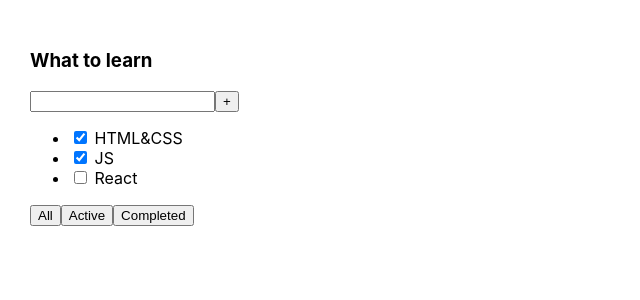
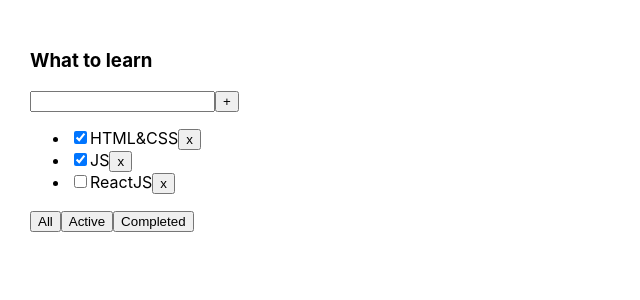
Before and after one commit to BSN89/todolist, a React (Create React App) app: page / in a window 1280 px wide. Shown: the top 300 px of the page, without its empty margins (0-640 px from the left). Built offline with nearby package versions, Linux system fonts and the light colour scheme.

Commit message:
lesson 2

```diff
--- a/src/App.tsx
+++ b/src/App.tsx
@@ -1,28 +1,43 @@
-import React from 'react';
+import React, {useState} from 'react';
 import './App.css';
+import {Todolist} from './Todolist';
+
+
+export type FilterValueType = 'all' | 'active' | 'completed'
 
 function App() {
+
+    let [tasks, setTasks] = useState([
+        {id: 1, title: 'HTML&CSS', isDone: true},
+        {id: 2, title: 'JS', isDone: true},
+        {id: 3, title: 'ReactJS', isDone: false},
+    ])
+    let [filter, setFilter] = useState('all')
+
+    const removeTask = (taskId: number) => {
+        let resultTasks = tasks.filter(el => el.id !== taskId)
+        setTasks(resultTasks)
+    }
+    const changeFilter = (filterValue: FilterValueType) => {
+        setFilter(filterValue)
+    }
+
+    let taskForTodolist = tasks
+    if (filter === 'active') {
+        taskForTodolist = tasks.filter(el => el.isDone)
+    }
+    if (filter === 'completed') {
+        taskForTodolist = tasks.filter(el => !el.isDone)
+    }
     return (
         <div className="App">
-            <div>
-                <h3>What to learn</h3>
-                <div>
-                    <input/>
-                    <button>+</button>
-                </div>
-                <ul>
-                    <li><input type="checkbox" checked={true}/> <span>HTML&CSS</span></li>
-                    <li><input type="checkbox" checked={true}/> <span>JS</span></li>
-                    <li><input type="checkbox" checked={false}/> <span>React</span></li>
-                </ul>
-                <div>
-                    <button>All</button>
-                    <button>Active</button>
-                    <button>Completed</button>
-                </div>
-            </div>
+            <Todolist title="What to learn"
+                      tasks={taskForTodolist}
+                      removeTask={removeTask}
+                      changeFilter={changeFilter}
+            />
         </div>
-    );
+    )
 }
 
 export default App;
--- /dev/null
+++ b/src/Todolist.tsx
@@ -0,0 +1,45 @@
+import React from 'react';
+import { FilterValueType } from './App';
+
+
+type TaskProps = {
+    id: number,
+    title: string,
+    isDone: boolean
+}
+
+type TodolistProps = {
+    title: string
+    tasks: TaskProps[]
+    removeTask: (taskId: number) => void
+    changeFilter: (filterValue: FilterValueType) => void
+}
+
+export const Todolist = ({title, tasks, removeTask, changeFilter}: TodolistProps) => {
+    return (
+        <div>
+            <h3>{title}</h3>
+            <div>
+                <input/>
+                <button>+</button>
+            </div>
+            <ul>
+                {
+                    tasks.map(el =>
+                        <li key={el.id}>
+                            <input type="checkbox" checked={el.isDone}/>
+                            <span>{el.title}</span>
+                            <button onClick={ () => removeTask(el.id) }>x</button>
+                        </li>
+                    )
+                }
+
+            </ul>
+            <div>
+                <button onClick={ () => changeFilter('all')}>All</button>
+                <button onClick={ () => changeFilter('active')}>Active</button>
+                <button onClick={ () => changeFilter('completed')}>Completed</button>
+            </div>
+        </div>
+    );
+};
```
